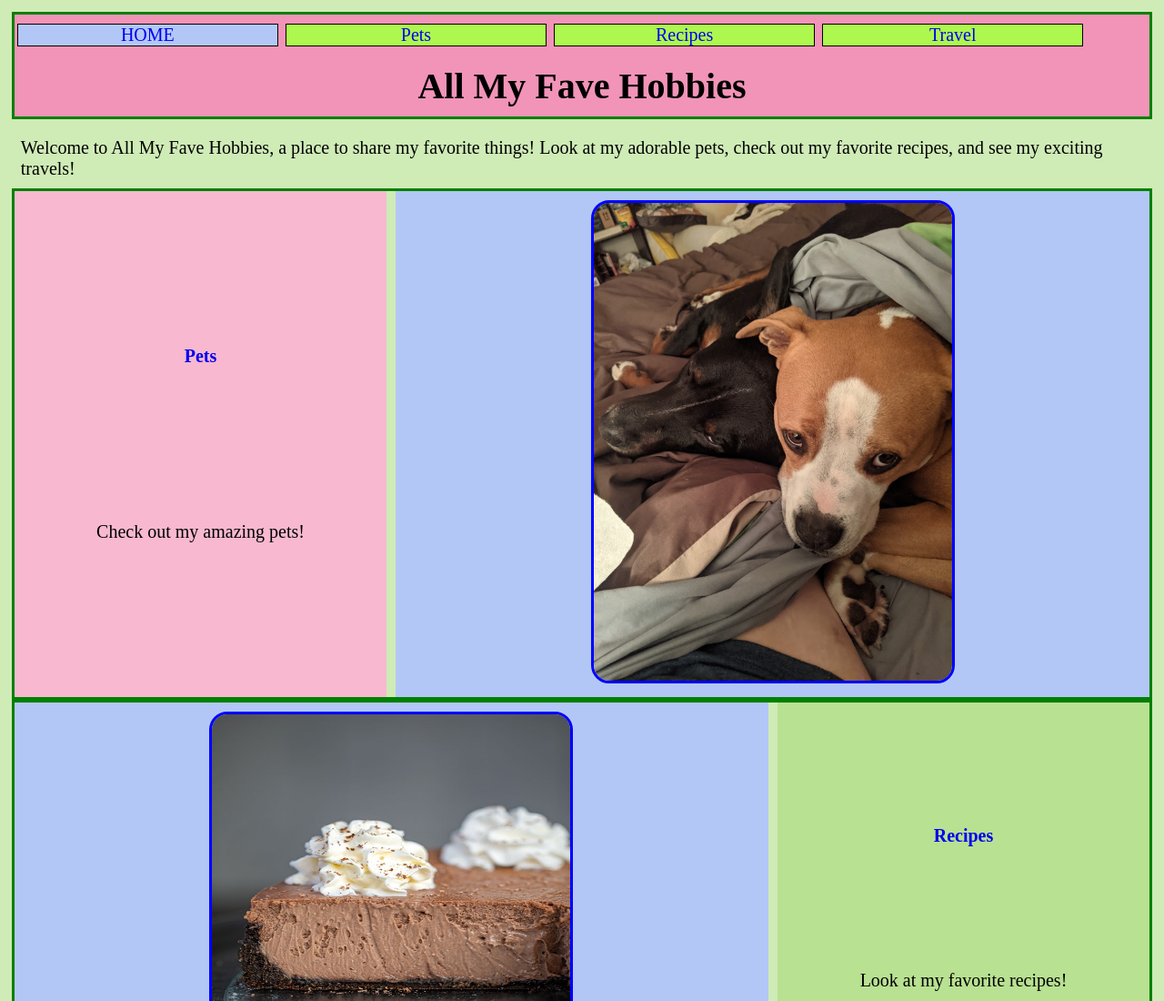
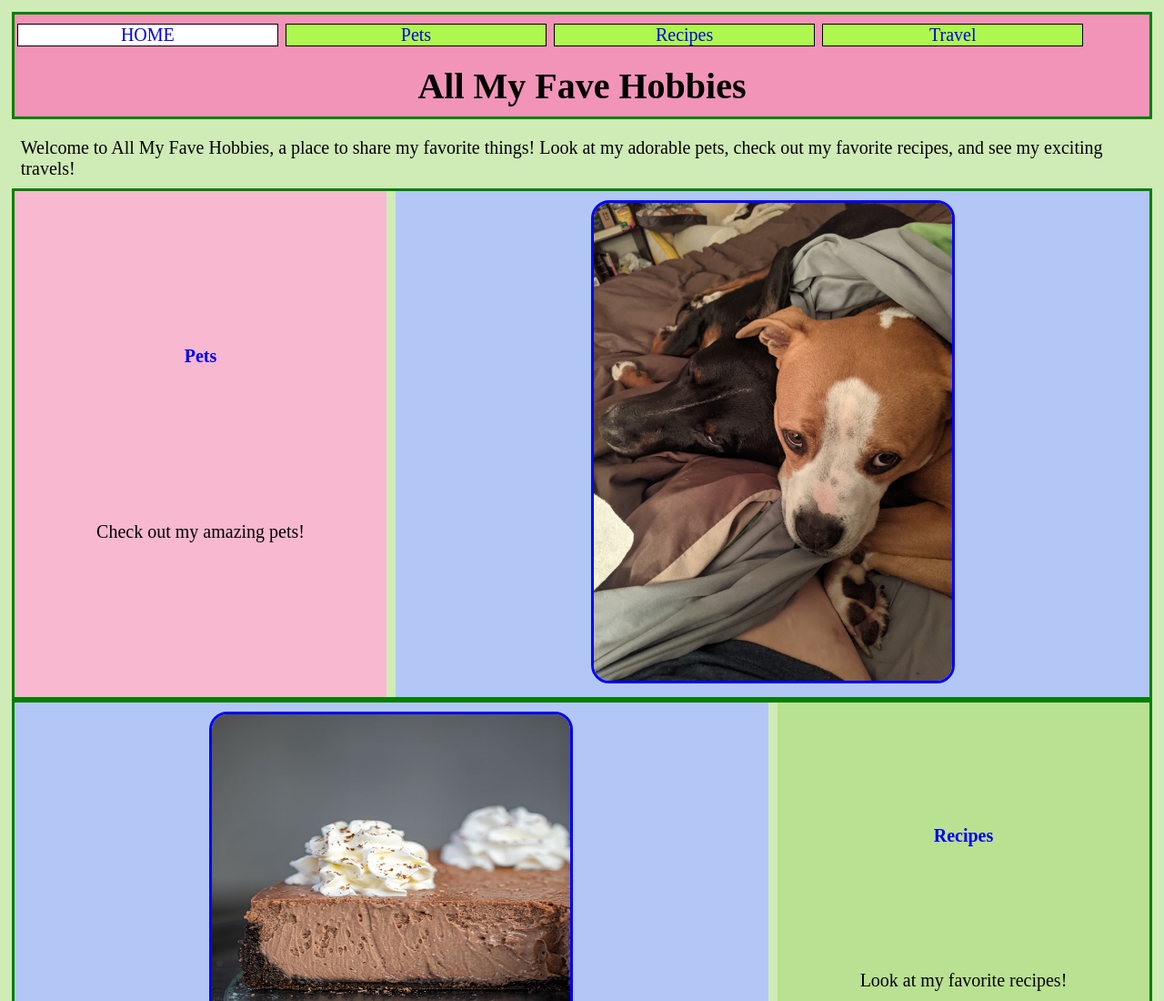
Before and after one commit to sklocins/ccp_mobile_w24, a plain HTML site: page index.html in a window 1280 px wide. Shown: the top 1100 px of the page at 91% size. Drawn offline with Linux system fonts and the light colour scheme.

Commit message:
button color

```diff
--- a/css/style.css
+++ b/css/style.css
@@ -1,7 +1,3 @@
-@media (prefers-reduced-motion: reduce) {
-	/* CSS to disable motion goes here */
-  }
-
 /*Add padding and margin to space out the page.
 Make the font larger too.*/
 body{
@@ -27,7 +23,7 @@ a{
 }
 
 .active{
-	background: #b3c7f7;
+	background: white;
     text-transform: uppercase;
 	text-align: center;
 	color:#000;
```
